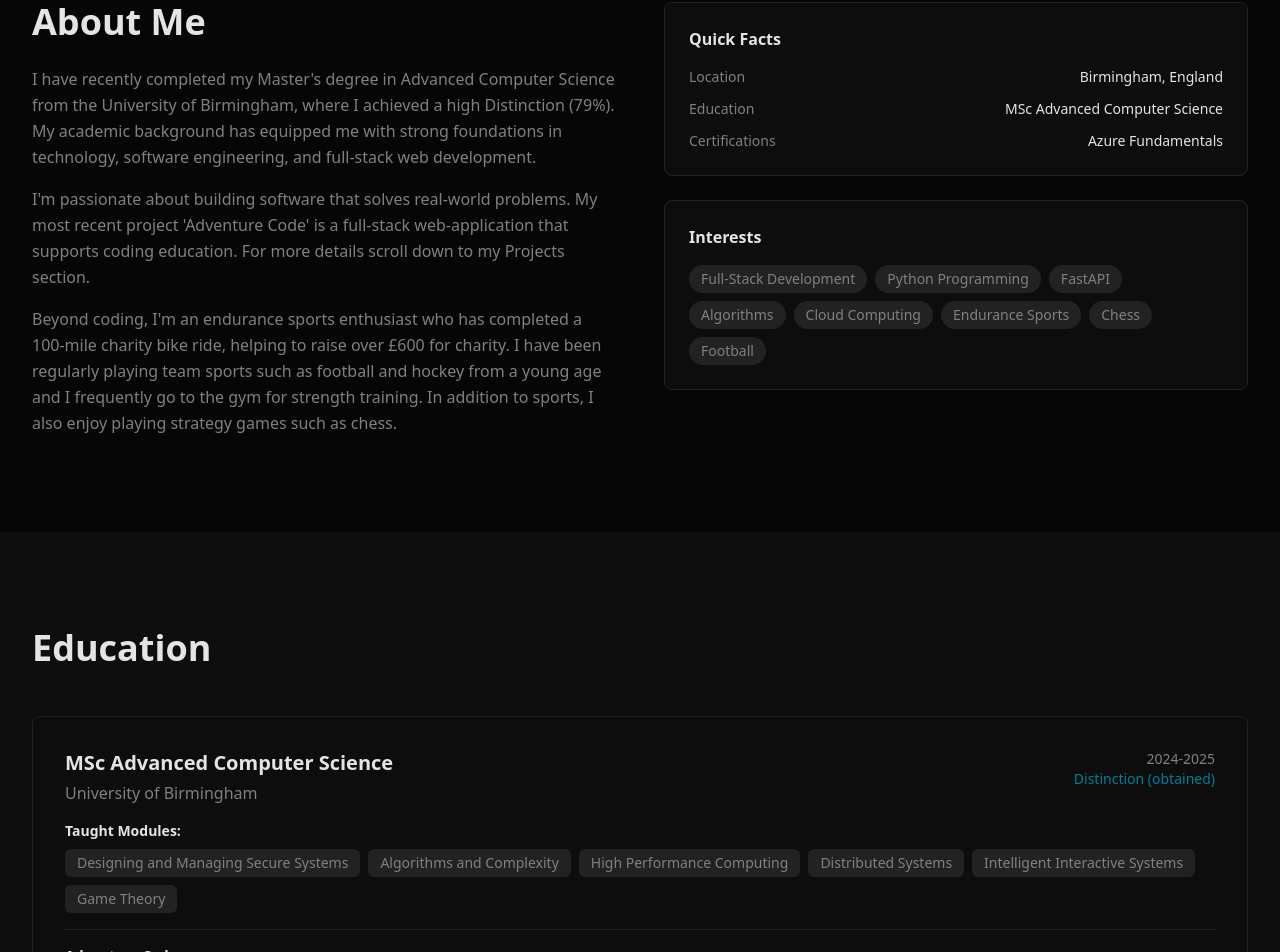
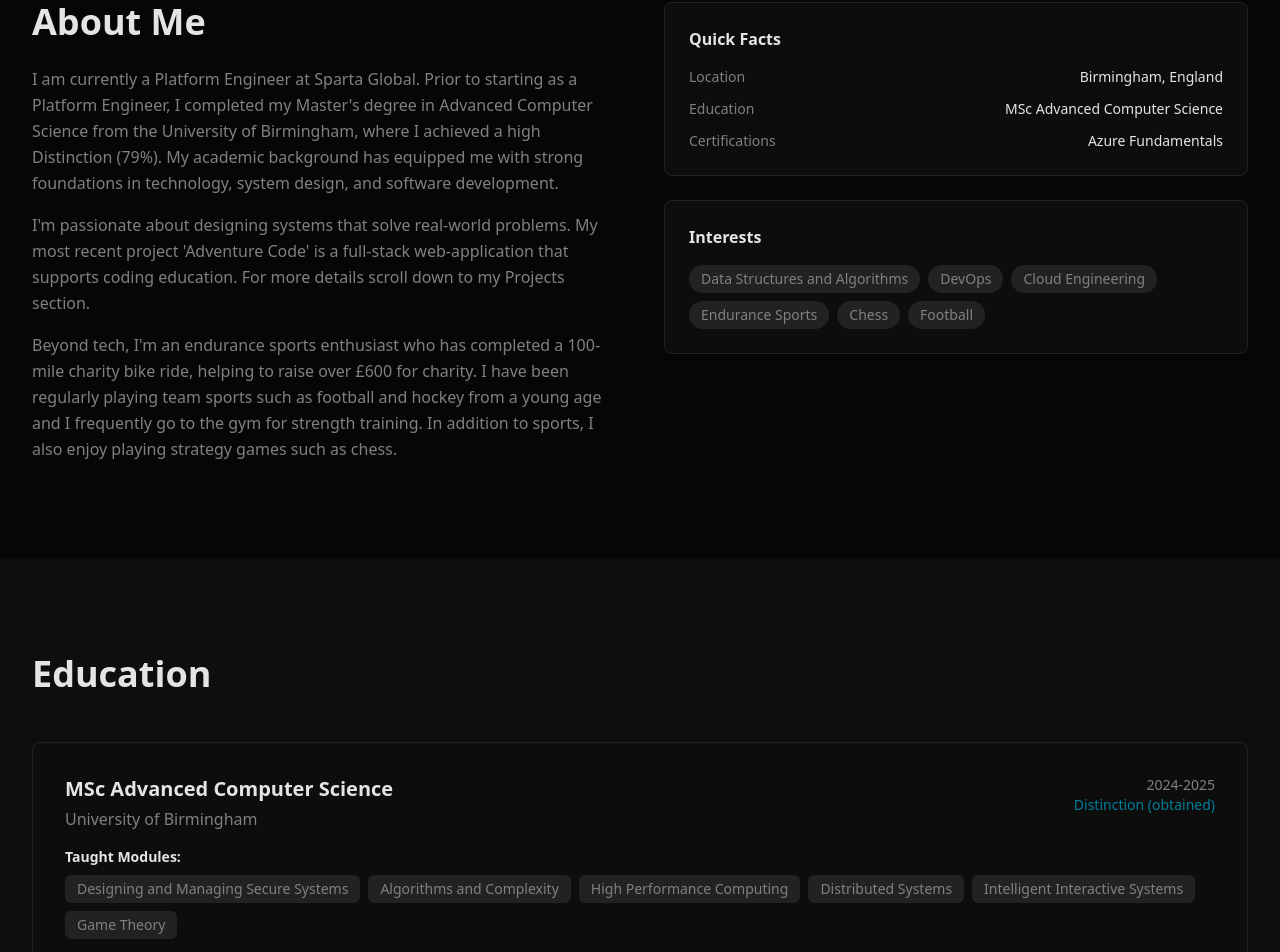
Before and after one commit to Joshua-Onley/portfolio, a React (Vite) app: page / in a window 1280 px wide. Shown: the part 894-1846 px from the top of the page. Built offline with nearby package versions, Linux system fonts and the light colour scheme.

Commit message:
update all sections

```diff
--- a/src/components/About.tsx
+++ b/src/components/About.tsx
@@ -7,16 +7,16 @@ export default function About() {
               <h2 className="text-3xl md:text-4xl font-bold mb-6">About Me</h2>
               <div className="space-y-4 text-muted-foreground leading-relaxed">
                 <p>
-                  I have recently completed my Master's degree in Advanced Computer Science from the University
+                  I am currently a Platform Engineer at Sparta Global. Prior to starting as a Platform Engineer, I completed my Master's degree in Advanced Computer Science from the University
                   of Birmingham, where I achieved a high Distinction (79%). My academic background has equipped me with strong
-                  foundations in technology, software engineering, and full-stack web development.
+                  foundations in technology, system design, and software development.
                 </p>
                 <p>
-                  I'm passionate about building software that solves real-world problems. My most recent project 'Adventure Code' is a full-stack web-application
+                  I'm passionate about designing systems that solve real-world problems. My most recent project 'Adventure Code' is a full-stack web-application
                   that supports coding education. For more details scroll down to my Projects section.
                 </p>
                 <p>
-                  Beyond coding, I'm an endurance sports enthusiast who has completed a 100-mile charity bike ride, helping to raise over £600 for charity. I have been regularly playing
+                  Beyond tech, I'm an endurance sports enthusiast who has completed a 100-mile charity bike ride, helping to raise over £600 for charity. I have been regularly playing
                   team sports such as football and hockey from a young age and I frequently go to the gym for strength training. In addition to sports, I also enjoy playing strategy games such as chess.
                 </p>
               </div>
@@ -46,11 +46,9 @@ export default function About() {
                 <h3 className="font-semibold mb-4 text-card-foreground">Interests</h3>
                 <div className="flex flex-wrap gap-2">
                   {[
-                    "Full-Stack Development",
-                    "Python Programming",
-                    "FastAPI",
-                    "Algorithms",
-                    "Cloud Computing",
+		    "Data Structures and Algorithms",
+		    "DevOps",
+                    "Cloud Engineering",
                     "Endurance Sports",
                     "Chess",
                     "Football",
--- a/src/components/Education.tsx
+++ b/src/components/Education.tsx
@@ -16,8 +16,8 @@ export default function Education() {
         project: {
           title: "Adventure Code",
           description:
-            "Full-stack educational platform for programming with 30+ users. Built with FastAPI, TypeScript, React, PostgreSQL, ReactFlow, Azure, GitHub Actions, and Docker.",
-          link: "https://adventurecode.tech",
+            "Full-stack educational platform for programming with 30+ users. Built with FastAPI, TypeScript, React, PostgreSQL, ReactFlow, Azure, GitHub Actions, and Docker. Since completing this project, I have taken the website down. The website can easily be run locally with just a few commands.",
+          link: "https://github.com/Joshua-Onley/AdventureCode",
         },
       },
       {
@@ -37,6 +37,8 @@ export default function Education() {
           title: "Chess Engine",
           description:
             "Python-based chess engine achieving 1700+ ELO rating. Built with Python and Pygame. Awarded distinction (79/100).",
+	  link: "https://github.com/Joshua-Onley/PythonChessEngine"
+
         },
       },
       {
@@ -95,7 +97,7 @@ export default function Education() {
                         rel="noopener noreferrer"
                         className="inline-flex items-center gap-1 mt-2 text-sm text-accent hover:underline"
                       >
-                        Visit live site
+                        View project
                         <svg className="w-4 h-4" fill="none" viewBox="0 0 24 24" stroke="currentColor">
                           <path
                             strokeLinecap="round"
--- a/src/components/Hero.tsx
+++ b/src/components/Hero.tsx
@@ -16,7 +16,7 @@ export default function Hero() {
 
             <div className="max-w-3xl">
               <h1 className="text-5xl md:text-7xl font-bold mb-6 text-balance leading-tight">Joshua Onley</h1>
-              <p className="text-xl md:text-2xl text-muted-foreground mb-8 leading-relaxed">Computer Science Graduate | Aspiring Technology Professional</p>
+              <p className="text-xl md:text-2xl text-muted-foreground mb-8 leading-relaxed"> Platform Engineer | Computer Science Graduate</p>
               <p className="text-lg text-muted-foreground mb-12 leading-relaxed max-w-2xl">
                 MSc Advanced
                 Computer Science graduate from the University of Birmingham with a passion for technology and problem solving
--- a/src/components/Projects.tsx
+++ b/src/components/Projects.tsx
@@ -74,27 +74,7 @@ export default function Projects() {
                   ))}
                 </div>
 
-                <div className="flex items-center gap-3">
-                  {project.link && (
-                    <a
-                      href={project.link}
-                      target="_blank"
-                      rel="noopener noreferrer"
-                      className="inline-flex items-center gap-1 text-sm text-accent hover:underline"
-                    >
-                      Visit Live Website
-                      <svg className="w-4 h-4" fill="none" viewBox="0 0 24 24" stroke="currentColor">
-                        <path
-                          strokeLinecap="round"
-                          strokeLinejoin="round"
-                          strokeWidth={2}
-                          d="M10 6H6a2 2 0 00-2 2v10a2 2 0 002 2h10a2 2 0 002-2v-4M14 4h6m0 0v6m0-6L10 14"
-                        />
-                      </svg>
-                    </a>
-                  )}
-
-                  {project.github && (
+                {project.github && (
                     <a
                       href={project.github}
                       target="_blank"
@@ -113,7 +93,6 @@ export default function Projects() {
                     </a>
                   )}
                 </div>
-              </div>
             ))}
           </div>
         </div>
--- a/src/components/Skills.tsx
+++ b/src/components/Skills.tsx
@@ -14,7 +14,7 @@ export default function Skills() {
       },
       {
         category: "Cloud & DevOps",
-        skills: ["Azure", "Docker", "GitHub Actions", "CI/CD"],
+        skills: ["Azure", "Docker", "GitHub Actions", "CI/CD", "Jenkins", "Terraform", "Ansible", "Kubernetes" ],
       },
       {
         category: "Concepts",
```
